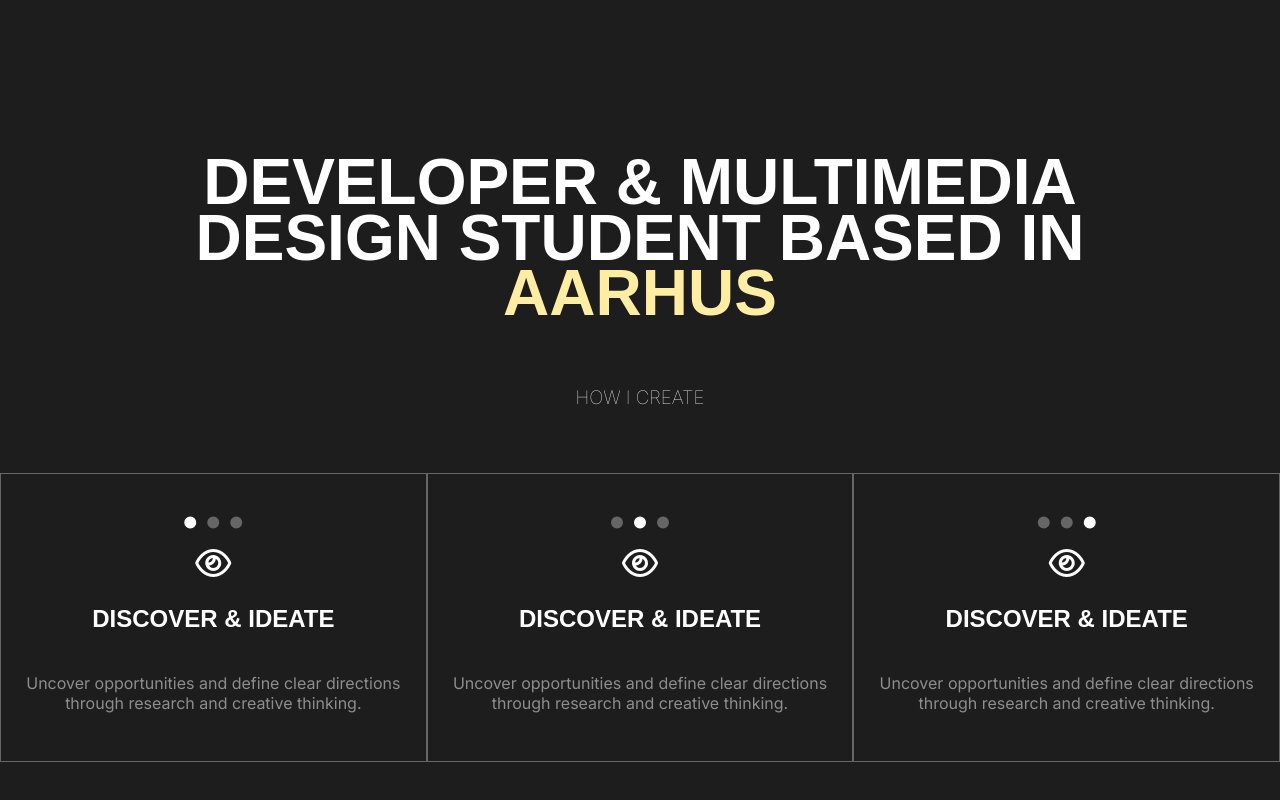
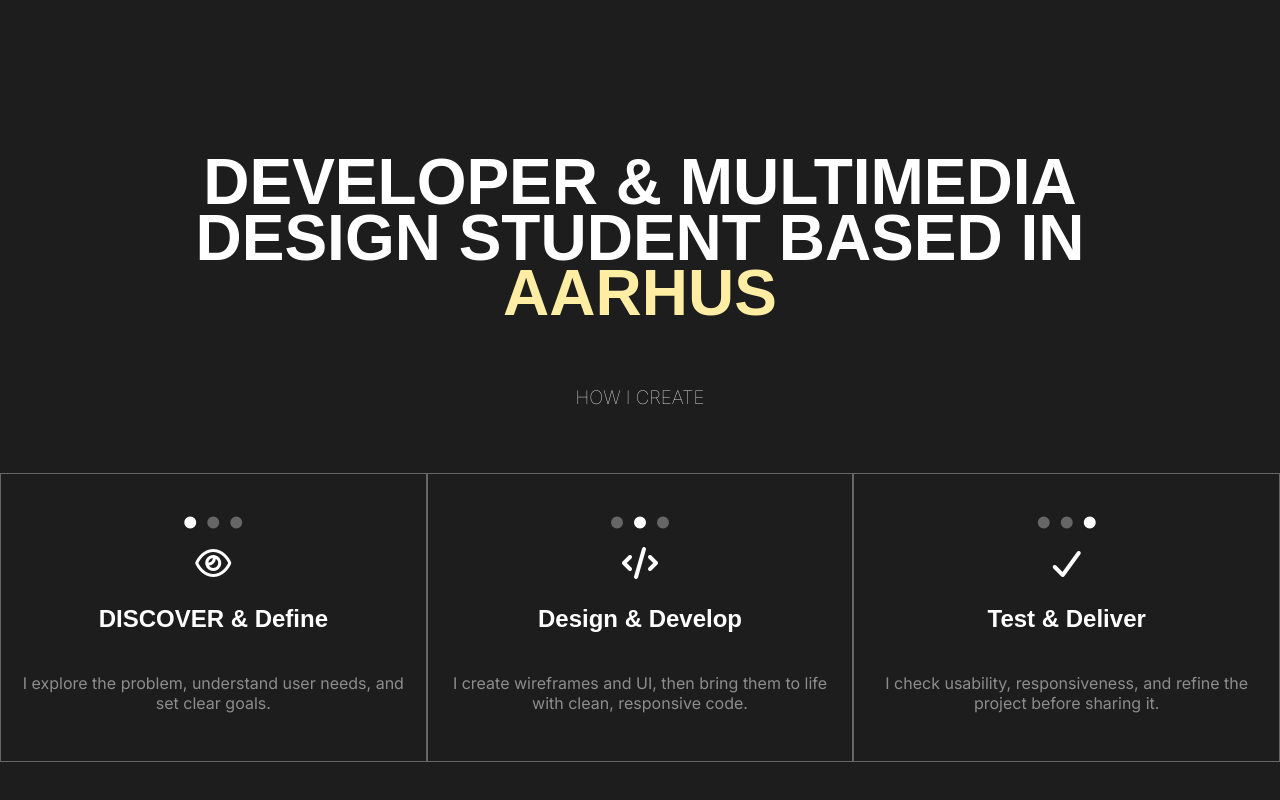
Before and after one commit to ThooHoang/quangthohoang, a website built with Vite: page index.html in a window 1280 px wide. Shown: the part 2162-2962 px from the top of the page. Built offline with nearby package versions, Linux system fonts and the light colour scheme; a web font is replaced by a local one.

Commit message:
update how-i-create section; refine card titles and descriptions for clarity and focus

```diff
--- a/index.html
+++ b/index.html
@@ -137,8 +137,8 @@
                   <i class="fa-regular fa-eye fa-2xl"></i>
                 </div>
                 <div class="card-text">
-                  <h4>DISCOVER & IDEATE</h4>
-                  <p>Uncover opportunities and define clear directions through research and creative thinking.</p>
+                  <h4>DISCOVER & Define</h4>
+                  <p>I explore the problem, understand user needs, and set clear goals.</p>
                 </div>
               </div>
               <div class="card">
@@ -148,11 +148,11 @@
                   <i class="fa-solid fa-circle fa-xs inactive"></i>
                 </div>
                 <div class="card-icon">
-                  <i class="fa-regular fa-eye fa-2xl"></i>
+                  <i class="fa-solid fa-code fa-2xl"></i>
                 </div>
                 <div class="card-text">
-                  <h4>DISCOVER & IDEATE</h4>
-                  <p>Uncover opportunities and define clear directions through research and creative thinking.</p>
+                  <h4>Design & Develop</h4>
+                  <p>I create wireframes and UI, then bring them to life with clean, responsive code.</p>
                 </div>
               </div>
               <div class="card">
@@ -162,11 +162,11 @@
                   <i class="fa-solid fa-circle fa-xs"></i>
                 </div>
                 <div class="card-icon">
-                  <i class="fa-regular fa-eye fa-2xl"></i>
+                  <i class="fa-solid fa-check fa-2xl"></i>
                 </div>
                 <div class="card-text">
-                  <h4>DISCOVER & IDEATE</h4>
-                  <p>Uncover opportunities and define clear directions through research and creative thinking.</p>
+                  <h4>Test & Deliver</h4>
+                  <p>I check usability, responsiveness, and refine the project before sharing it.</p>
                 </div>
               </div>
             </div>
```
